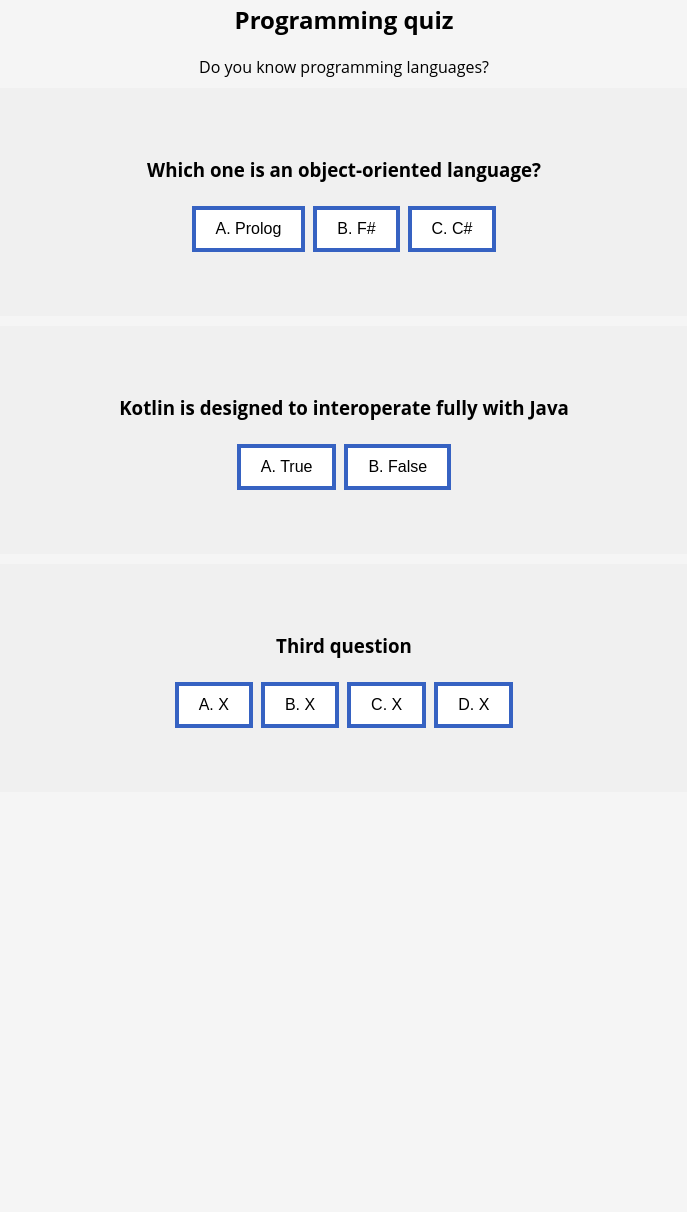
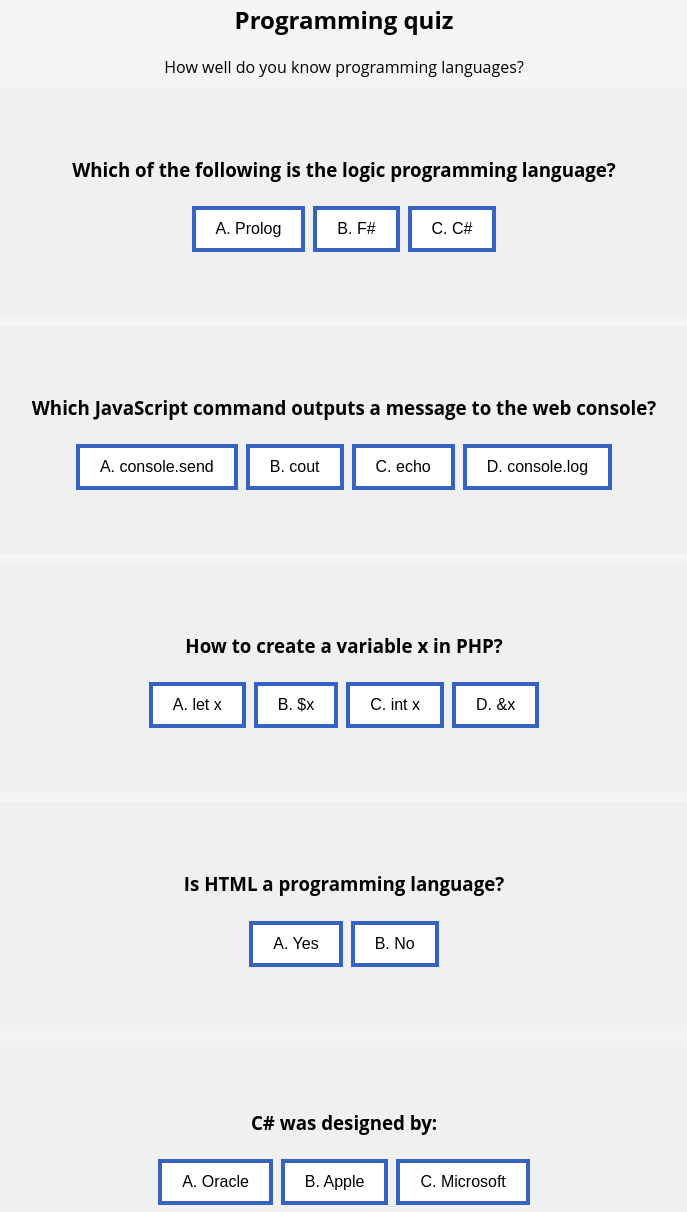
Before and after one commit to sergiuszlts/node-quiz-system, a plain HTML site: page public/index.html in a window 1280 px wide. Shown: the part 202-1414 px from the top of the page, without its empty margins (296-983 px from the left). Before the commit the page ends 1004 px from the top, so only its background shows below. Drawn offline with Linux system fonts and the light colour scheme; a web font is replaced by a local one.

Commit message:
Example data update

```diff
--- a/public/script.js
+++ b/public/script.js
@@ -35,18 +35,20 @@
     }
 }
 
-//example data
-let quiz = new Quiz("Programming quiz", "Do you know programming languages?");
+//this is an example; in the finished project, the data will be downloaded from the database
+let quiz = new Quiz("Programming quiz", "How well do you know programming languages?");
 
 function init() {
-    quiz.addQuestion(new Question("Which one is an object-oriented language?", ['A. Prolog', 'B. F#', 'C. C#'], 2));
-    quiz.addQuestion(new Question("Kotlin is designed to interoperate fully with Java", ['A. True', 'B. False'], 0));
-    quiz.addQuestion(new Question("Third question", ['A. X', 'B. X', 'C. X', 'D. X'], 0));
+    quiz.addQuestion(new Question("Which of the following is the logic programming language?", ['A. Prolog', 'B. F#', 'C. C#'], 0));
+    quiz.addQuestion(new Question("Which JavaScript command outputs a message to the web console?", ['A. console.send', 'B. cout', 'C. echo', 'D. console.log'], 3));
+    quiz.addQuestion(new Question("How to create a variable x in PHP?", ['A. let x', 'B. $x', 'C. int x', 'D. &x'], 1));
+    quiz.addQuestion(new Question("Is HTML a programming language?", ['A. Yes', 'B. No'], 1));
+    quiz.addQuestion(new Question("C# was designed by:", ['A. Oracle', 'B. Apple', 'C. Microsoft'], 2));
     quiz.displayQuestions();
 }
 
 
-//on click an answer
+//onClick an answer
 function tryAnswer(numberOfQuest, numberOfAnswer) {
     if(numberOfAnswer == quiz.questions[numberOfQuest].correctAnswer)
     {
--- a/public/style.css
+++ b/public/style.css
@@ -104,10 +104,6 @@
     border: 4px solid #96c21d;
     color: white;
   }
-  .badAnswer:hover{
-    background-color: rgb(211, 28, 28);
-
-  }
   .badAnswer{
     background-color: rgb(211, 28, 28);
     color: white;
```
